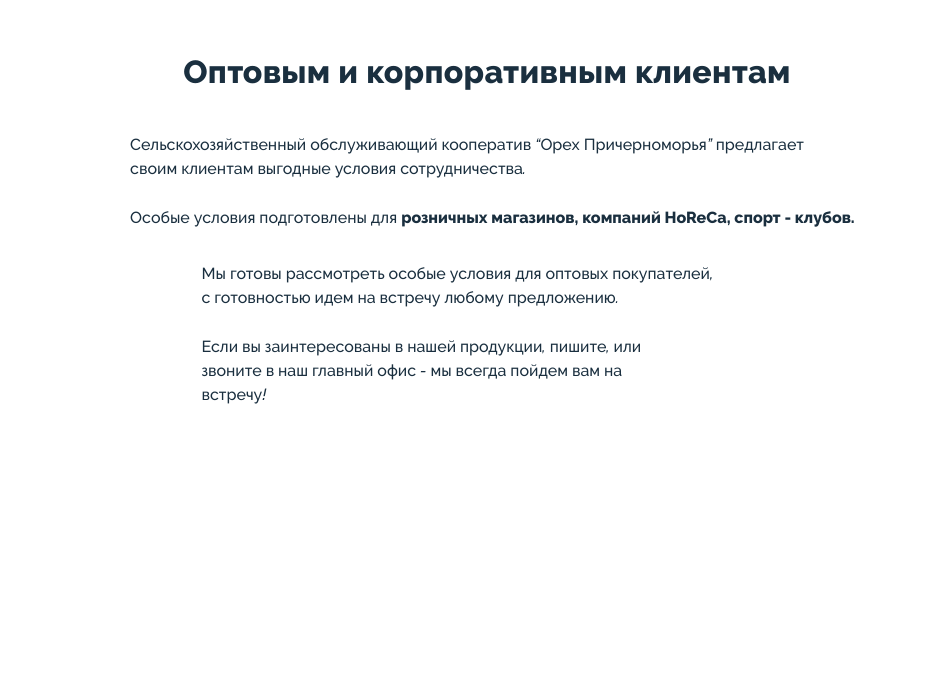
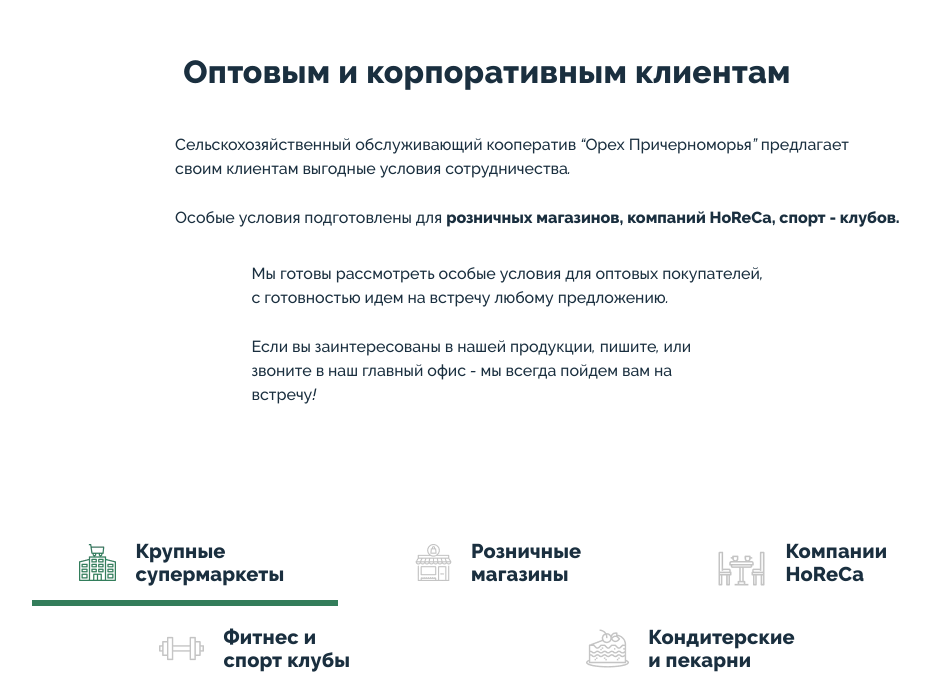
Before and after one commit to danil-jpg/Nuts, a website: page src/wholesaleAndCorporateClients.html in a window 1280 px wide. Shown: the part 795-1487 px from the top of the page, without its empty margins (153-1083 px from the left). Before the commit the page ends 1218 px from the top, so only its background shows below. Drawn offline with nearby package versions, Linux system fonts and the light colour scheme; files that its build step writes are made by us from their sources; files whose address does not match are found by name; a web font is replaced by a local one.

Commit message:
added part of page

```diff
--- a/src/styles/_wholesale.scss
+++ b/src/styles/_wholesale.scss
@@ -83,6 +83,66 @@
   }
 }
 
+.salePoint__center-wrapper {
+  display: flex;
+  justify-content: space-between;
+}
+.salePoint__center-item-wrapper {
+  font-family: "Raleway";
+  font-style: normal;
+  font-weight: 800;
+  font-size: em(20, 16);
+  line-height: lh(23, 20);
+  letter-spacing: 0.01em;
+  color: #1a2f3f;
+  display: flex;
+  justify-content: space-between;
+  align-items: center;
+}
+.salePoint__center-img {
+}
+.salePoint__center-item-text {
+  width: 50%;
+}
+
+.salePoint__center-wrapper {
+  margin-top: 97px;
+}
+
+.salePoint__center-item-wrapper {
+  justify-content: flex-start;
+}
+
+.salePoint__center-item-text {
+  margin-left: 19px;
+}
+.salePoint__center-item-wrapper:nth-of-type(1) {
+  position: relative;
+}
+.salePoint__center-item-wrapper:nth-of-type(1)::after {
+  position: absolute;
+  bottom: 0;
+  left: 0;
+  content: "";
+  width: 73%;
+  border: 3px solid #337d5a;
+}
+.salePoint__center-item-wrapper:nth-of-type(2) {
+  transform: translate(7px);
+}
+
+.salePoint__center-item-wrapper:nth-of-type(3) {
+  transform: translate(19px);
+}
+
+.salePoint__center-item-wrapper:nth-of-type(4) {
+  transform: translate(54px);
+}
+
+.salePoint__center-item-wrapper:nth-of-type(5) {
+  transform: translate(78px);
+}
+
 @media screen and (max-width: 1919px) {
   .whosale-nav {
     left: 10%;
@@ -97,7 +157,26 @@
   }
   .salePoint__top-text-wrapper:first-of-type,
   .salePoint__top-text-wrapper:nth-of-type(2) {
-    margin-left: 0;
+    transform: none;
+  }
+  .salePoint__center-item-wrapper:nth-of-type(2) {
+    transform: none;
+  }
+
+  .salePoint__center-item-wrapper:nth-of-type(3) {
+    transform: none;
+  }
+
+  .salePoint__center-item-wrapper:nth-of-type(4) {
+    transform: none;
+  }
+
+  .salePoint__center-item-wrapper:nth-of-type(5) {
+    transform: none;
+  }
+  .salePoint__center-wrapper {
+    flex-wrap: wrap;
+    justify-content: space-evenly;
   }
 }
 
@@ -125,6 +204,25 @@
   .salePoint__top-text-wrapper:nth-of-type(2) {
     width: 571px;
   }
+
+  .salePoint__center-wrapper {
+    position: absolute;
+    left: 50%;
+    transform: translate(-50%);
+    width: 996px;
+  }
+
+  .salePoint__center-item-wrapper {
+    justify-content: center;
+  }
+  .salePoint__center-item-wrapper:nth-of-type(1)::after {
+    position: absolute;
+    bottom: 0;
+    left: 0;
+    content: "";
+    width: 100%;
+    border: 3px solid #337d5a;
+  }
 }
 
 @media screen and (max-width: 1023px) {
@@ -139,6 +237,7 @@
   .salePoint__top-text-wrapper:first-of-type,
   .salePoint__top-text-wrapper:nth-of-type(2) {
     width: 90%;
+    margin-left: 0;
   }
 
   .salePoint__top-text-wrapper:nth-of-type(2) {
@@ -150,6 +249,15 @@
     .salePoint__top-text:nth-of-type(2) {
       width: 100%;
     }
+  }
+
+  .salePoint__center-wrapper {
+    width: 760px;
+    margin-top: 50px;
+  }
+
+  .salePoint__center-item-wrapper {
+    width: 290px;
   }
 }
 
@@ -164,4 +272,8 @@
   .salePoint__top-title {
     text-align: center;
   }
+
+  .salePoint__center-wrapper {
+    width: 300px;
+  }
 }
--- a/src/wholesaleAndCorporateClients.html
+++ b/src/wholesaleAndCorporateClients.html
@@ -54,6 +54,43 @@
                             </p>
                         </div>
                     </div>
+                    <div class="salePoint__center-wrapper">
+                        <div class="salePoint__center-item-wrapper">
+                            <img src="img/wholesale/supermarket-icon.webp" alt="supermarket-icon" class="salePoint__center-img">
+                            <p class="salePoint__center-item-text">
+                                Крупные
+                                супермаркеты
+                            </p>
+                        </div>
+                        <div class="salePoint__center-item-wrapper">
+                            <img src="img/wholesale/shop-icon.webp" alt="shop" class="salePoint__center-img">
+                            <p class="salePoint__center-item-text">
+                                Розничные
+                                магазины
+                            </p>
+                        </div>
+                        <div class="salePoint__center-item-wrapper">
+                            <img src="img/wholesale/dinner-table-icon.webp" alt="dinner-table-icon" class="salePoint__center-img">
+                            <p class="salePoint__center-item-text">
+                                Компании
+                                HoReCa
+                            </p>
+                        </div>
+                        <div class="salePoint__center-item-wrapper">
+                            <img src="img/wholesale/dumbbell-icon.webp" alt="dumbbell-icon" class="salePoint__center-img">
+                            <p class="salePoint__center-item-text">
+                                Фитнес
+                                и спорт клубы
+                            </p>
+                        </div>
+                        <div class="salePoint__center-item-wrapper">
+                            <img src="img/wholesale/cake-icon.webp" alt="cake-icon" class="salePoint__center-img">
+                            <p class="salePoint__center-item-text">
+                                Кондитерские
+                                и пекарни
+                            </p>
+                        </div>
+                    </div>
                 </div>
             </section>
         </main>
```
Also changed, not shown: docs/wholesaleAndCorporateClients.html (+1 -1 lines), docs/styles/main.min.css.
